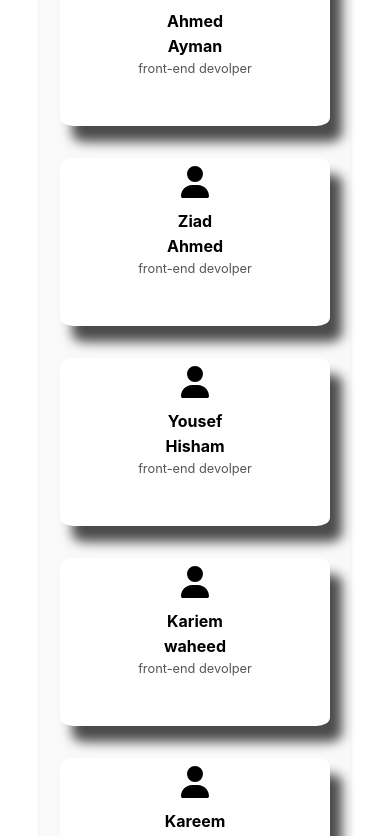
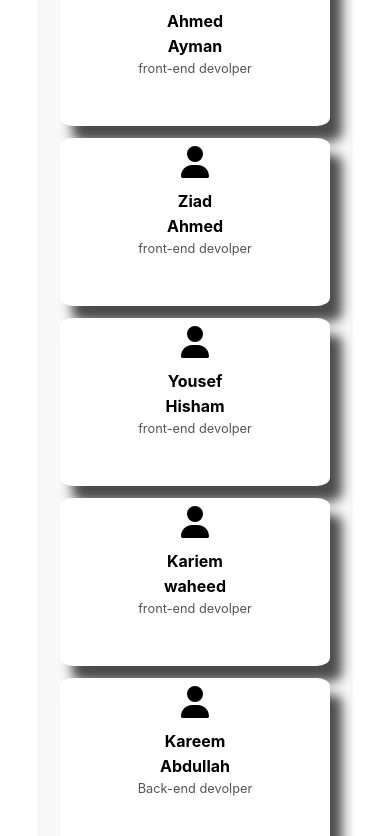
Before and after one commit to kareempogba0/CS309-Fall2024-Project, a React (Create React App) app in the folder Front-end/react-app/: page / in a window 390 px wide. Shown: the part 1220-2056 px from the top of the page. Built offline with nearby package versions, Linux system fonts and the light colour scheme; the HTML template or start-up script is replaced by a standard one.

Commit message:
responsive

```diff
--- a/Front-end/react-app/src/Components/AboutUsComp/AboutUs.css
+++ b/Front-end/react-app/src/Components/AboutUsComp/AboutUs.css
@@ -56,8 +56,9 @@
         font-size: 1rem;
     }
     .team-item {
-        width: 48%;
+        /* width: 48%; */
         /* 2 items per row */
+        width: calc(100% / 4);
     }
     .team-item h3 {
         font-size: 1.1rem;
@@ -84,7 +85,9 @@
     .team-item {
         width: 100%;
         /* 1 item per row */
-        margin-bottom: 20px;
+        /* margin-bottom: 20px;
+         */
+
     }
     .team-item h3 {
         font-size: 1rem;
--- a/Front-end/react-app/src/Components/ProductComp/DisplayProducts/DisplayProduct.jsx
+++ b/Front-end/react-app/src/Components/ProductComp/DisplayProducts/DisplayProduct.jsx
@@ -28,7 +28,6 @@ const DisplayProduct = ({ Counter }) => {
   return (
     <>
       <div className="Search">
-        {/* <h2>Search </h2> */}
         <input id="SearchInput" type="text" placeholder="search..." onChange={(event) => {
           setsearchterm(event.target.value);
         }} />
--- a/Front-end/react-app/src/Components/ProductComp/Payment/PaymentPage.css
+++ b/Front-end/react-app/src/Components/ProductComp/Payment/PaymentPage.css
@@ -10,6 +10,7 @@
 .parent {
     display: flex;
     justify-content: space-around;
+
     gap: 30px;
     margin-top: 50px;
     margin-bottom: 50px;
@@ -88,3 +89,15 @@ h3 {
 .display-pay h3 {
     font-weight: 800;
 }
+
+@media (max-width: 768px) {
+
+    .parent {
+
+        flex-direction: column;
+
+        gap: 30px;
+
+    }
+
+}
--- a/Front-end/react-app/src/Components/ProductComp/ProductCard/ProductCard.css
+++ b/Front-end/react-app/src/Components/ProductComp/ProductCard/ProductCard.css
@@ -66,3 +66,13 @@
 .btn-Buy:hover {
     color: black;
 }
+
+@media (max-width: 768px) {
+
+    .productcard-card {
+
+        width: 20%;
+
+    }
+
+}
```
Also changed, not shown: Front-end/react-app/src/Components/ProductComp/DisplayProducts/DisplayProduct.css (+0 -13 lines).
